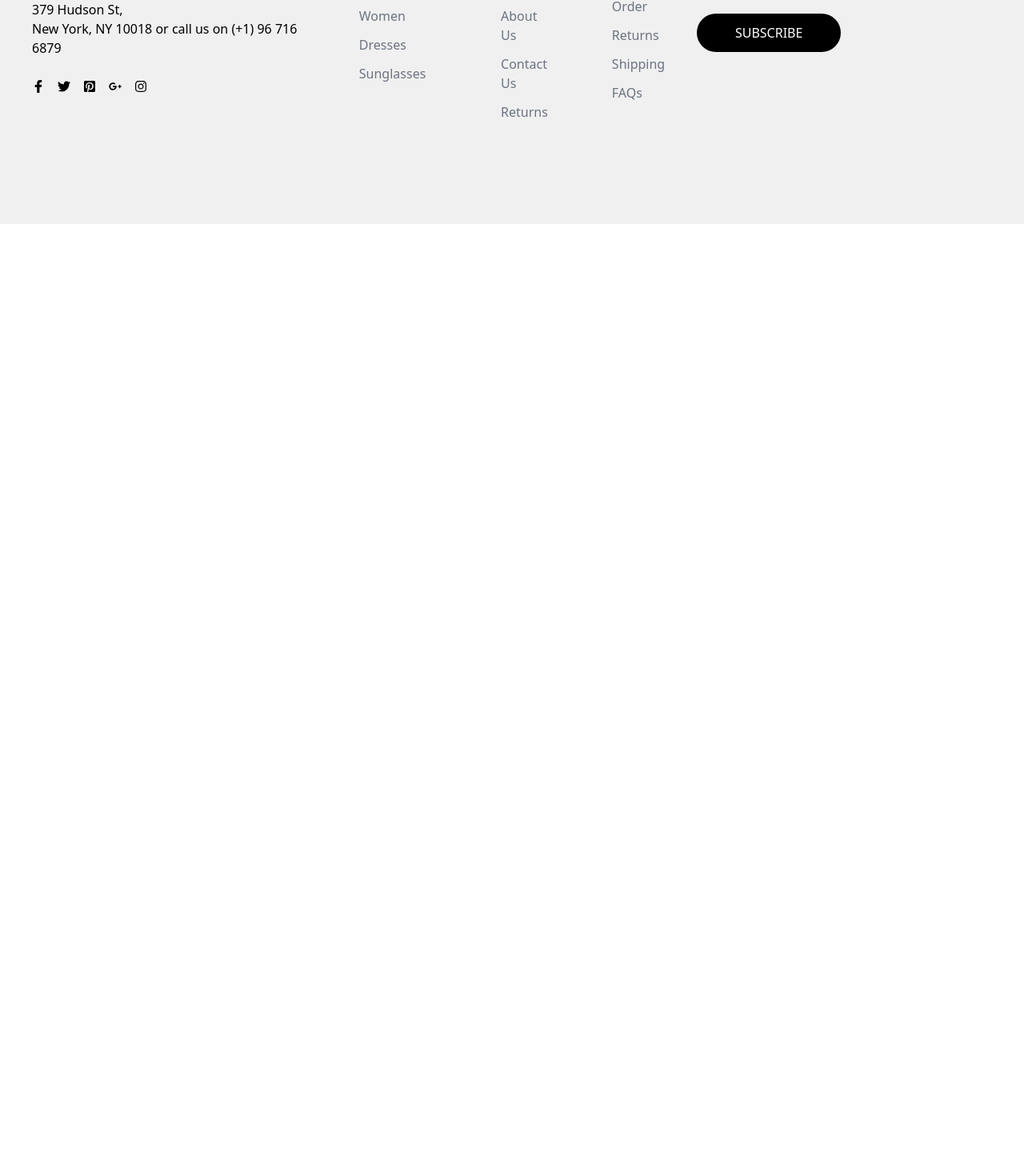
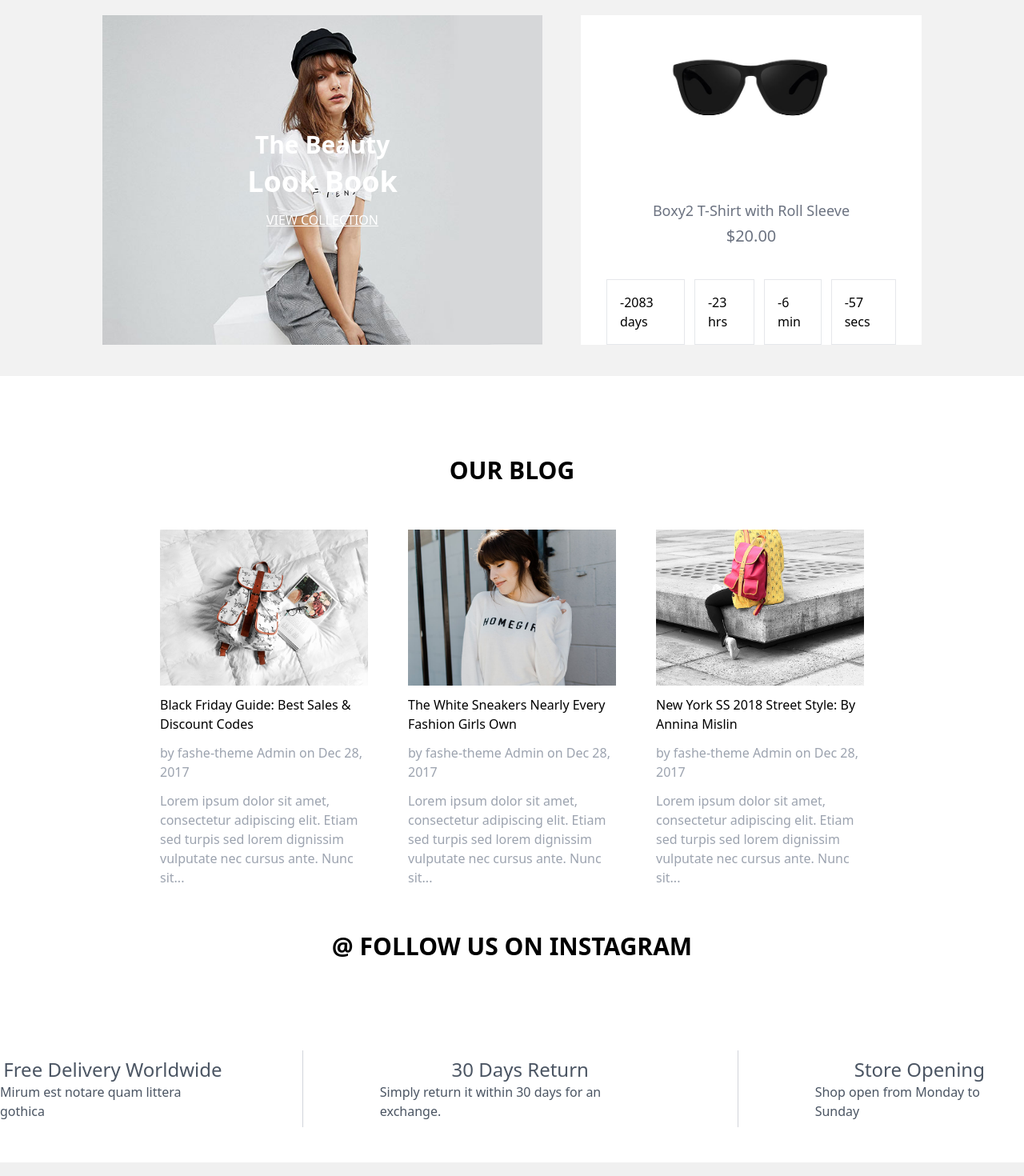
Before and after one commit to Achraf-Errabbaa/react_Final_Project_Achraf-Errabbaa, a React (Create React App) app: page / in a window 1280 px wide. Shown: the part 2460-3930 px from the top of the page at 80% size. Before the commit the page ends 2740 px from the top, so only its background shows below. Built offline with nearby package versions, Linux system fonts and the light colour scheme.

Commit message:
fixed some stuff in home

```diff
--- a/src/constant/imges.jsx
+++ b/src/constant/imges.jsx
@@ -11,4 +11,7 @@ export default{
     item4: require("../images/item-05.jpg"),
     glasses: require("../images/shop-item-09.jpg"),
     watch: require("../images/item-cart-03.jpg"),
+    blog1: require("../images/blog-01.jpg"),
+    blog2: require("../images/blog-02.jpg"),
+    blog3: require("../images/blog-03.jpg"),
 }
--- a/src/constant/index.jsx
+++ b/src/constant/index.js
@@ -1,2 +1,3 @@
 import imges from "./imges";
+export * as JsonData from "./data"
 export {imges}
--- a/src/pages/home/home.jsx
+++ b/src/pages/home/home.jsx
@@ -162,6 +162,97 @@ export const Home = () => {
                 </Swiper>
             </div>
 
+            <div className='bg-[#f2f2f2] w-full h-[490px] mt-[100px] mb-[100px] px-32 gap-12 flex'>
+                <div className='relative bg-banner3 bg-contain bg-center bg-no-repeat w-full h-full max-w-[550px] transition-transform duration-300 ease-in-out transform hover:scale-110'>
+                    <div className='absolute flex flex-col items-center justify-center text-white w-full h-full px-8'>
+                        <div className='text-center'>
+                            <h2 className='font-extrabold text-3xl mb-2'>The Beauty</h2>
+                            <h1 className='font-extrabold text-4xl mb-4'>Look Book</h1>
+                            <p>
+                                <a href="#" className='text-white underline hover:text-gray-300'>VIEW COLLECTION</a>
+                            </p>
+                        </div>
+                    </div>
+                </div>
+
+                <div className='bg-white relative overflow-hidden h-[412px] mt-[39px] w-[550px] px-8 flex flex-col items-center'>
+                    <div className='relative overflow-hidden'>
+                        <img src={imges.glasses} alt="Glasses" className='h-[250px] transition-transform duration-300 ease-in-out transform hover:scale-110' />
+                    </div>
+                    <div className='mb-10 text-center text-gray-500'>
+                        <p className='text-lg'>Boxy2 T-Shirt with Roll Sleeve</p>
+                        <p className='text-xl mt-1'>$20.00</p>
+                    </div>
+                    <div className='flex gap-3'>
+                        <p className='border p-4'>-2083 days</p>
+                        <p className='border p-4'>-23 hrs</p>
+                        <p className='border p-4'>-6 min</p>
+                        <p className='border p-4'>-57 secs</p>
+                    </div>
+                </div>
+            </div>
+
+
+            <div>
+                <h1 className='font-bold text-3xl flex items-center justify-center'>OUR BLOG</h1>
+                <div className='p-14 px-[200px] flex gap-[50px]'>
+
+                    <div className='flex flex-col gap-3'>
+                        <div className='relative overflow-hidden'>
+                            <img src={imges.blog1} alt="" className='w-[400px] transition-transform duration-300 ease-in-out transform hover:scale-110' />
+                        </div>
+                        <h1><a href="" className='hover:text-red-500'>Black Friday Guide: Best Sales & Discount Codes</a></h1>
+                        <p className='text-gray-400'>by fashe-theme Admin on Dec 28, 2017</p>
+                        <p className='text-gray-400'>Lorem ipsum dolor sit amet, consectetur adipiscing elit. Etiam sed turpis sed lorem dignissim vulputate nec cursus ante. Nunc sit...</p>
+                    </div>
+
+                    <div className='flex flex-col gap-3'>
+                        <div className='relative overflow-hidden'>
+                            <img src={imges.blog2} alt="" className='w-[400px] transition-transform duration-300 ease-in-out transform hover:scale-110' />
+                        </div>
+                        <h1><a href="" className='hover:text-red-500'>The White Sneakers Nearly Every Fashion Girls Own</a></h1>
+                        <p className='text-gray-400'>by fashe-theme Admin on Dec 28, 2017</p>
+                        <p className='text-gray-400'>Lorem ipsum dolor sit amet, consectetur adipiscing elit. Etiam sed turpis sed lorem dignissim vulputate nec cursus ante. Nunc sit...</p>
+                    </div>
+
+                    <div className='flex flex-col gap-3'>
+                        <div className='relative overflow-hidden'>
+                            <img src={imges.blog3} alt="" className='w-[400px] transition-transform duration-300 ease-in-out transform hover:scale-110' />
+                        </div>
+                        <h1><a href="" className='hover:text-red-500'>New York SS 2018 Street Style: By Annina Mislin</a></h1>
+                        <p className='text-gray-400'>by fashe-theme Admin on Dec 28, 2017</p>
+                        <p className='text-gray-400'>Lorem ipsum dolor sit amet, consectetur adipiscing elit. Etiam sed turpis sed lorem dignissim vulputate nec cursus ante. Nunc sit...</p>
+                    </div>
+                </div>
+            </div>
+
+            <div className='flex flex-col items-center'>
+    <h1 className='font-bold text-3xl mb-28'>@ FOLLOW US ON INSTAGRAM</h1>
+
+    <div className='flex items-center space-x-8 gap-16 mb-11'>
+        <div className='flex flex-col items-center text-gray-600'>
+            <p className='text-2xl'>Free Delivery Worldwide</p>
+            <p>Mirum est notare quam littera gothica</p>
+        </div>
+
+        <div className='w-px bg-gray-300 h-24'></div>
+
+        <div className='flex flex-col items-center text-gray-600'>
+            <p className='text-2xl'>30 Days Return</p>
+            <p>Simply return it within 30 days for an exchange.</p>
+        </div>
+
+        <div className='w-px bg-gray-300 h-24'></div>
+
+        <div className='flex flex-col items-center text-gray-600'>
+            <p className='text-2xl'>Store Opening</p>
+            <p>Shop open from Monday to Sunday</p>
+        </div>
+    </div>
+</div>
+
+
+
         </>
     );
 };
--- a/src/pages/shop/shop.jsx
+++ /dev/null
@@ -1,10 +0,0 @@
-import React from 'react';
-
-export const Shop = () => {
-    return (
-        <div>
-            hello shop
-
-        </div>
-    );
-};
--- a/tailwind.config.js
+++ b/tailwind.config.js
@@ -17,6 +17,7 @@ module.exports = {
         'watch': "url('./images/item-05.jpg')",
         'guy': "url('./images/banner-04.jpg')",
         'pack': "url('./images/pack.jpg')",
+        'banner3': "url('./images/banner-08.jpg')",
 
 
 
```
Also changed, not shown: src/json/products.json (added, +64 -0 lines). Lines whose indentation alone changed are shown as unchanged.
